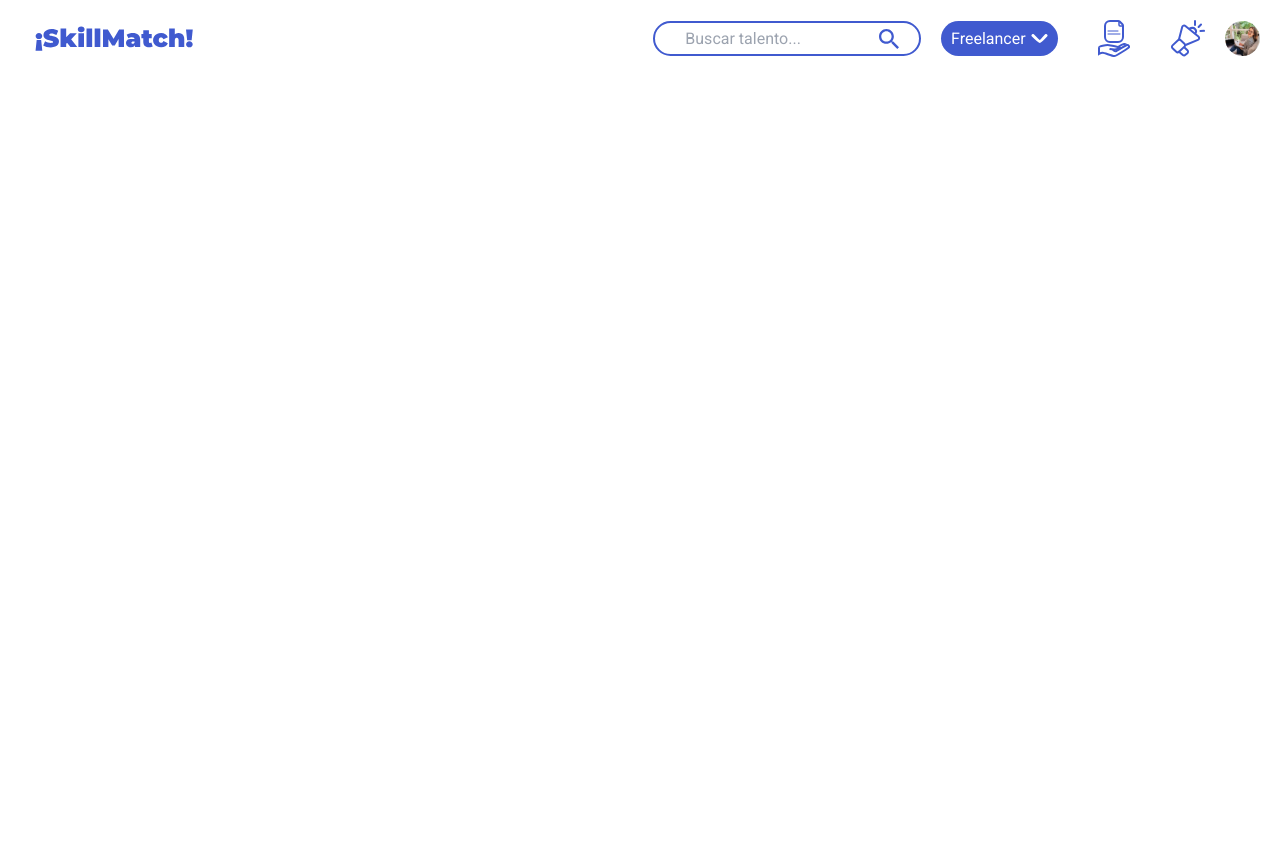
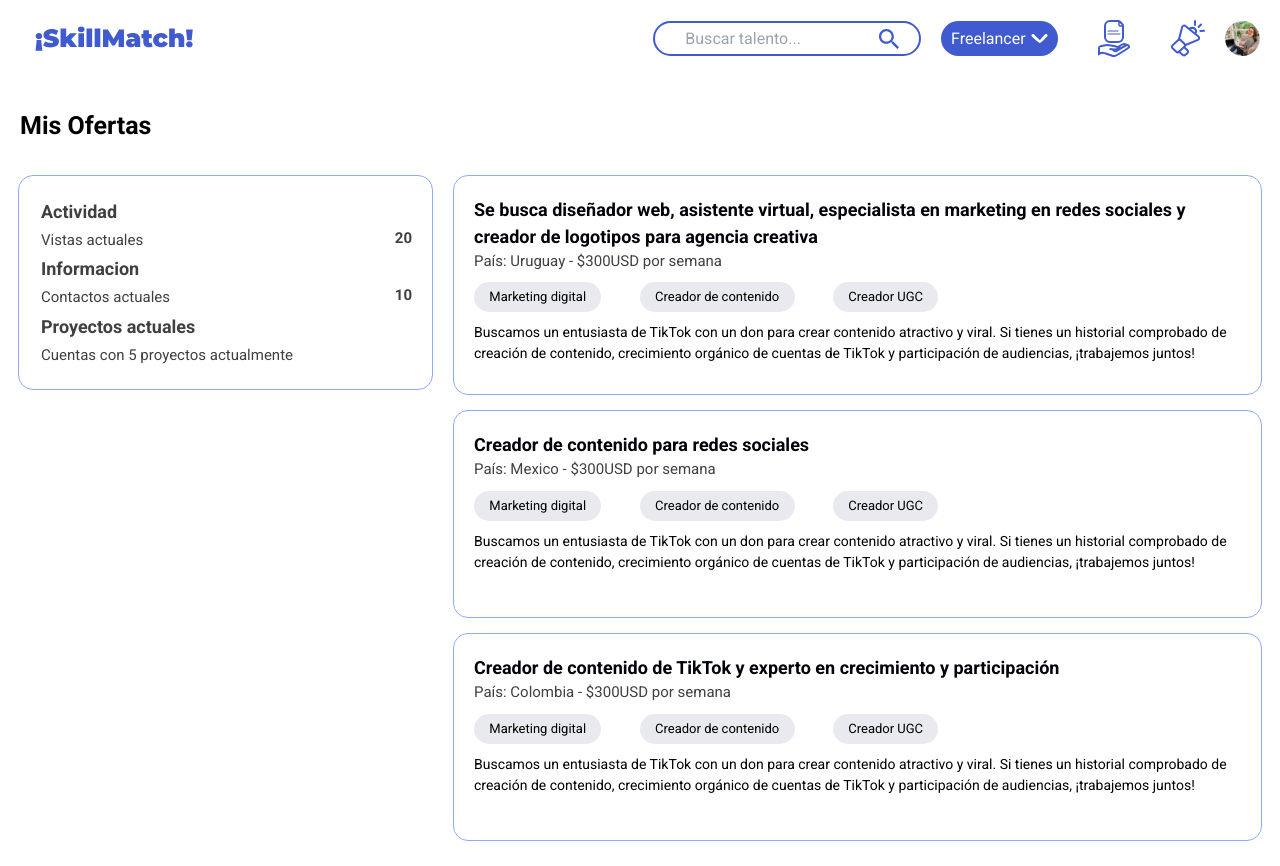
Before and after one commit to No-Country-simulation/s16-15-t-php-react, a React (Vite) app in the folder Frontend/: page /offers in a window 1280 px wide. Before the commit this address had no page. Before the commit the page ends 800 px from the top, so only its background shows below. Built offline with nearby package versions, Linux system fonts and the light colour scheme.

Commit message:
create OffersPage and add route in app.jsx and navbar

```diff
--- a/Frontend/src/App.jsx
+++ b/Frontend/src/App.jsx
@@ -9,6 +9,7 @@ import BrowserPage from './pages/BrowserPage';
 // Lo siguiente lo muestra como error pero lo corre correctamente
 import FreelancerProfileViewPage from './pages/FreelancerProfileViewPage';
 import ProposalsPage from './pages/ProposalsPage';
+import OffersPage from './pages/OffersPage';
 
 function App() {
 
@@ -24,6 +25,7 @@ function App() {
           <Route path='/browser' element={<BrowserPage />} />
           <Route path='/freelancerProfileView' element={<FreelancerProfileViewPage />} />
           <Route path='/proposals' element={<ProposalsPage />} />
+          <Route path='/offers' element={<OffersPage />} />
         </Routes>
       </div>
     </Router>
--- a/Frontend/src/components/navbar/Navbar.jsx
+++ b/Frontend/src/components/navbar/Navbar.jsx
@@ -40,7 +40,7 @@ function Navbar() {
       <div className={styles.navButtons}>
         {shouldShowComponent('navSelect') && <NavSelect />}
         {shouldShowComponent('buttonIcon') && <ButtonIcon iconSrc={proposalsIcon} to='/proposals' />}
-        {shouldShowComponent('buttonIcon') && <ButtonIcon iconSrc={offerIcon} />}
+        {shouldShowComponent('buttonIcon') && <ButtonIcon iconSrc={offerIcon} to='/offers' />}
         {shouldShowComponent('buttonProfile') && <ButtonProfile />}
         </div>
     </nav>
--- /dev/null
+++ b/Frontend/src/pages/OffersPage.jsx
@@ -0,0 +1,47 @@
+import OfferProposalCard from '../components/card/OfferProposalCard'
+import styles from '../styles/proposalsPage.module.css'
+
+const OffersPage = () => {
+  return (
+    <main>
+    <section className={styles.pageTitle}>
+      <h2 className={styles.title}>Mis Ofertas</h2>
+    </section>
+    <section className={styles.mainContainer}>
+      <article className={styles.infoCard}>
+        <p className={styles.infoTitle}>Actividad</p>
+        <div className={styles.info}>
+          <p className={styles.infoText}>Vistas actuales</p>
+          <span className={styles.infoSpan}>20</span>
+        </div>
+        <p className={styles.infoTitle}>Informacion</p>
+        <div className={styles.info}>
+          <p className={styles.infoText}>Contactos actuales</p>
+          <span className={styles.infoSpan}>10</span>
+        </div>
+        <p className={styles.infoTitle}>Proyectos actuales</p>
+        <p className={styles.infoText}>Cuentas con 5 proyectos actualmente</p>
+      </article>
+      <section className={styles.proposalsContainer}>
+        <OfferProposalCard
+            title="Se busca diseñador web, asistente virtual, especialista en marketing en redes sociales y creador de logotipos para agencia creativa"
+            countryandprice="País: Uruguay  -  $300USD por semana"
+            text="Buscamos un entusiasta de TikTok con un don para crear contenido atractivo y viral. Si tienes un historial comprobado de creación de contenido, crecimiento orgánico de cuentas de TikTok y participación de audiencias, ¡trabajemos juntos!"
+        />
+        <OfferProposalCard
+            title="Creador de contenido para redes sociales"
+            countryandprice="País: Mexico  -  $300USD por semana"
+            text="Buscamos un entusiasta de TikTok con un don para crear contenido atractivo y viral. Si tienes un historial comprobado de creación de contenido, crecimiento orgánico de cuentas de TikTok y participación de audiencias, ¡trabajemos juntos!"
+        />
+        <OfferProposalCard
+            title="Creador de contenido de TikTok y experto en crecimiento y participación"
+            countryandprice="País: Colombia  -  $300USD por semana"
+            text="Buscamos un entusiasta de TikTok con un don para crear contenido atractivo y viral. Si tienes un historial comprobado de creación de contenido, crecimiento orgánico de cuentas de TikTok y participación de audiencias, ¡trabajemos juntos!"
+        />
+      </section>
+    </section>
+  </main>
+  )
+}
+
+export default OffersPage
```
